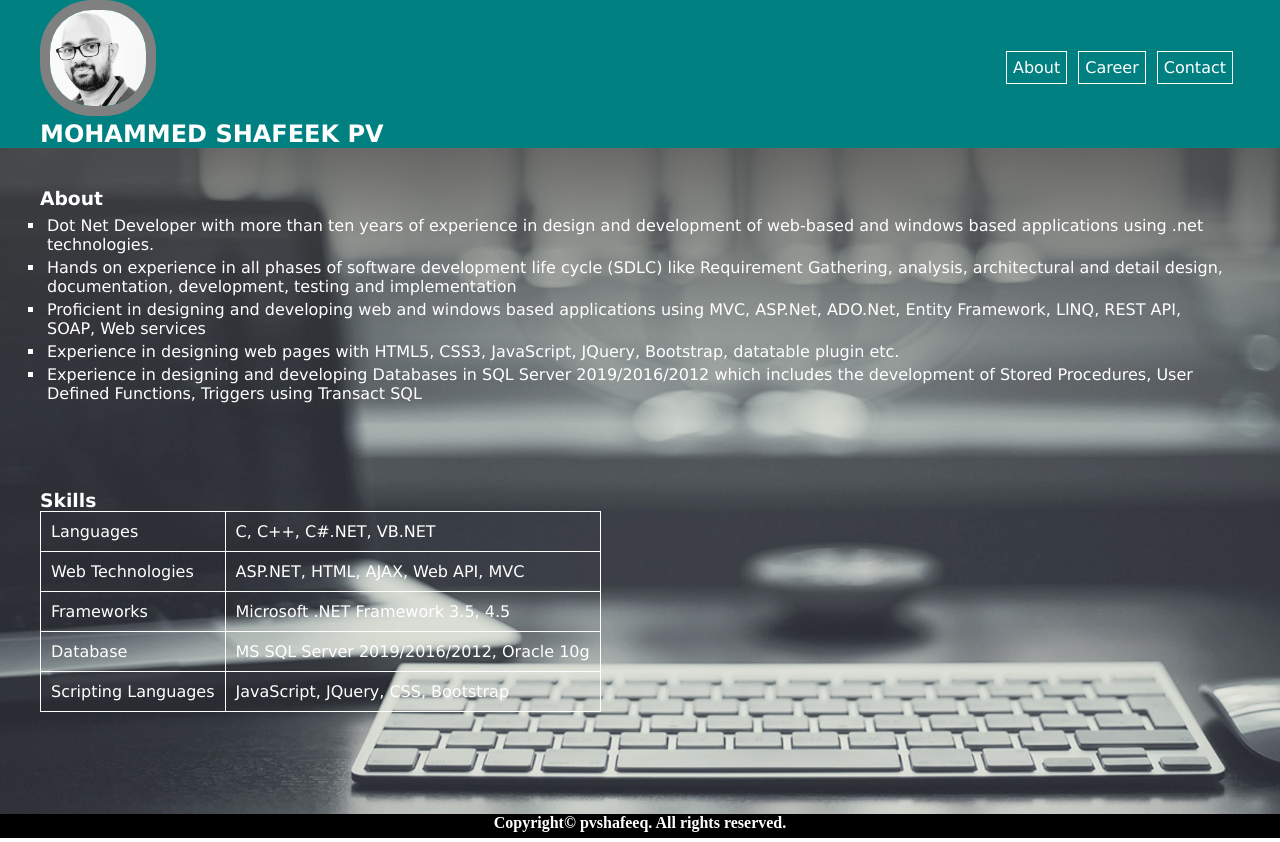
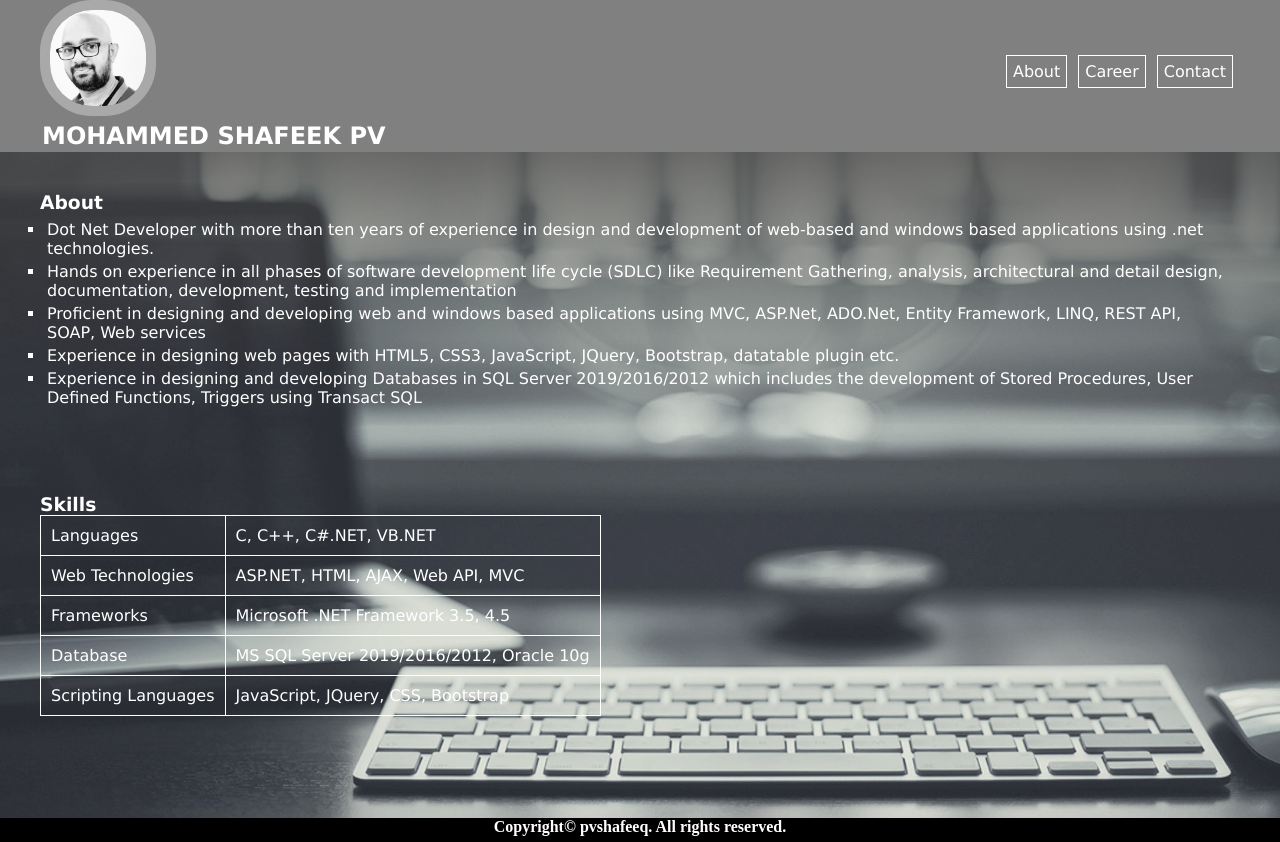
Before and after one commit to pvshafeeq/MyProfile, a plain HTML site: page index.html in a window 1280 px wide. Drawn offline with Linux system fonts and the light colour scheme.

Commit message:
Update style.css

```diff
--- a/css/style.css
+++ b/css/style.css
@@ -9,7 +9,7 @@ body{
 
 /* Header Starts*/
 header{
-    background-color:teal;
+    background-color:grey;
 }
 #logo{
     margin-left: 40px;
@@ -17,7 +17,7 @@ header{
     height: 6em;
     object-fit: cover;
 
-    border: 10px solid gray;
+    border: 10px solid darkgray;
     border-radius: 45%;
    }
    .navigation{
@@ -29,6 +29,7 @@ header{
     font-family: 'Lucida Sans', 'Lucida Sans Regular', 'Lucida Grande', 'Lucida Sans Unicode', Geneva, Verdana, sans-serif;
     color: white;
     margin-left: 40px;
+    padding: 2px;
 }
 .navigation a{
     text-decoration: none;
```
